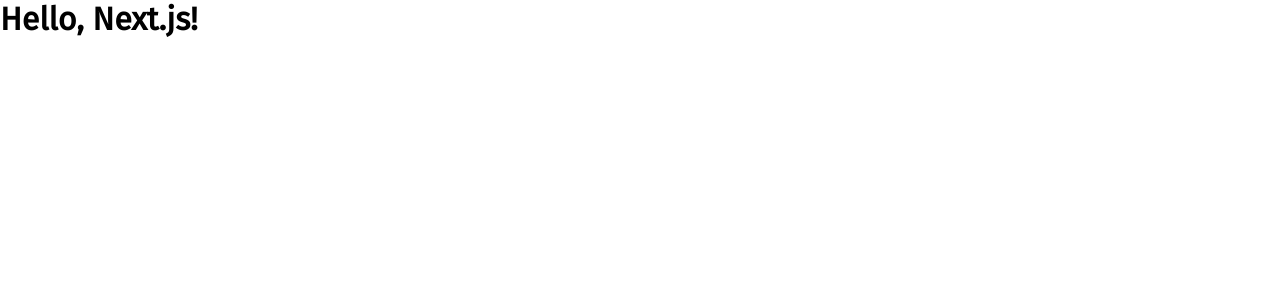
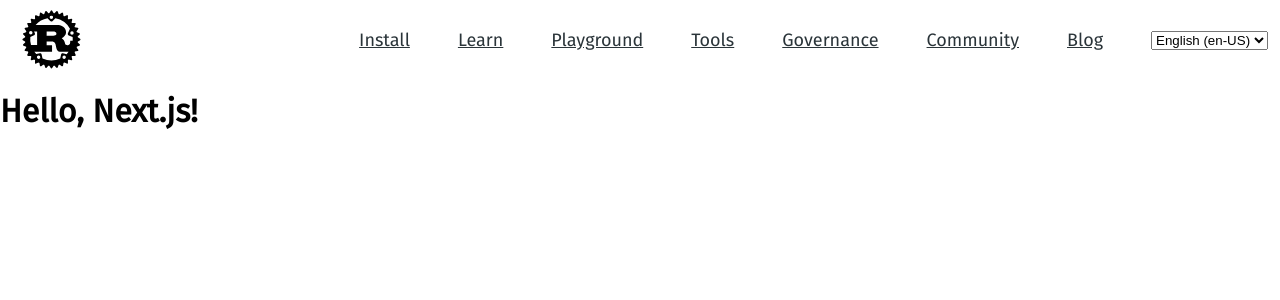
Before and after one commit to 4ndrs/rustlang-clone, a Next.js app: page / in a window 1280 px wide. Shown: the top 300 px of the page. Built offline with nearby package versions, Linux system fonts and the light colour scheme.

Commit message:
Add initial navbar

```diff
--- a/app/layout.tsx
+++ b/app/layout.tsx
@@ -1,5 +1,6 @@
 import "./globals.css";
 import { Fira_Sans } from "next/font/google";
+import NavBar from "./navbar";
 
 const fira = Fira_Sans({ subsets: ["latin"], weight: "400" });
 
@@ -15,7 +16,10 @@
 }) {
   return (
     <html lang="en">
-      <body className={fira.className}>{children}</body>
+      <body className={fira.className}>
+        <NavBar />
+        {children}
+      </body>
     </html>
   );
 }
--- /dev/null
+++ b/app/navbar.module.css
@@ -0,0 +1,23 @@
+.container {
+  display: flex;
+  align-items: center;
+  justify-content: flex-end;
+  padding: 0 12px 12px;
+}
+
+.logo {
+  margin-left: 0;
+  margin-right: auto;
+  height: 80px;
+  width: 80px;
+}
+
+.menu,
+.menu > a {
+  padding: 6px 24px;
+}
+
+.menu > a {
+  color: #2a3439;
+  font-size: 18px;
+}
--- /dev/null
+++ b/app/navbar.tsx
@@ -0,0 +1,27 @@
+import Link from "next/link";
+import Image from "next/image";
+import RustLogo from "./rust-logo-blk.svg";
+
+import styles from "./navbar.module.css";
+
+const NavBar = () => (
+  <nav className={styles.container}>
+    <Image src={RustLogo} alt="Rust logo" className={styles.logo} />
+
+    <menu className={styles.menu}>
+      <Link href="#">Install</Link>
+      <Link href="#">Learn</Link>
+      <Link href="#">Playground</Link>
+      <Link href="#">Tools</Link>
+      <Link href="#">Governance</Link>
+      <Link href="#">Community</Link>
+      <Link href="#">Blog</Link>
+    </menu>
+
+    <select>
+      <option>English (en-US)</option>
+    </select>
+  </nav>
+);
+
+export default NavBar;
```
Also changed, not shown: app/rust-logo-blk.svg (added).
